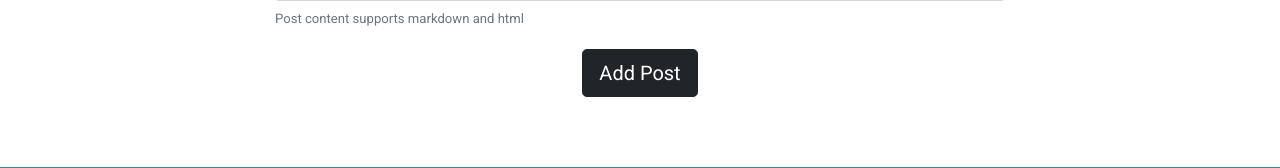
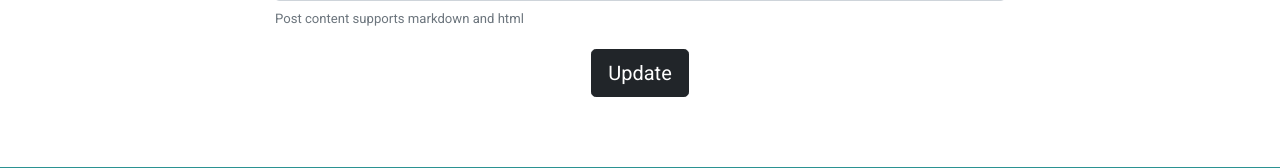
Before and after one commit to SteveAlsamarae/fitster, a Django app: page /blog/post/update/00000000-0000-0000-0000-000000000001/ in a window 1280 px wide. Shown: the part 1352-1520 px from the top of the page. Run offline with Django 4.2, Linux system fonts and the light colour scheme; a user stored in the database is signed in; tables that the repository leaves empty hold one stand-in row (values such as "Sample post"); grey boxes marked "Sample" are stand-in pictures; some libraries are stand-ins or nearby versions; some web fonts are replaced.

Commit message:
Fix blog listings visibility issue

```diff
--- a/templates/_partials/blog/post_rows.html
+++ b/templates/_partials/blog/post_rows.html
@@ -1,6 +1,6 @@
 {% load static %}
 <div id="post_rows_area">
-  {% if posts %}
+  {% if page_obj %}
     <div class="text-center htmx-indicator">
       <img src="{% static 'img/loader.svg' %}" alt="searching...." height="120px">
     </div>
--- a/templates/blog/posts/post_update.html
+++ b/templates/blog/posts/post_update.html
@@ -25,7 +25,7 @@
               {% csrf_token %}
               {{form|crispy}}
               <div class="d-flex justify-content-center">
-                <button class="btn btn-lg btn-dark">Add Post</button>
+                <button class="btn btn-lg btn-dark">Update</button>
               </div>
             </form>
             {{ form.media }}
```
